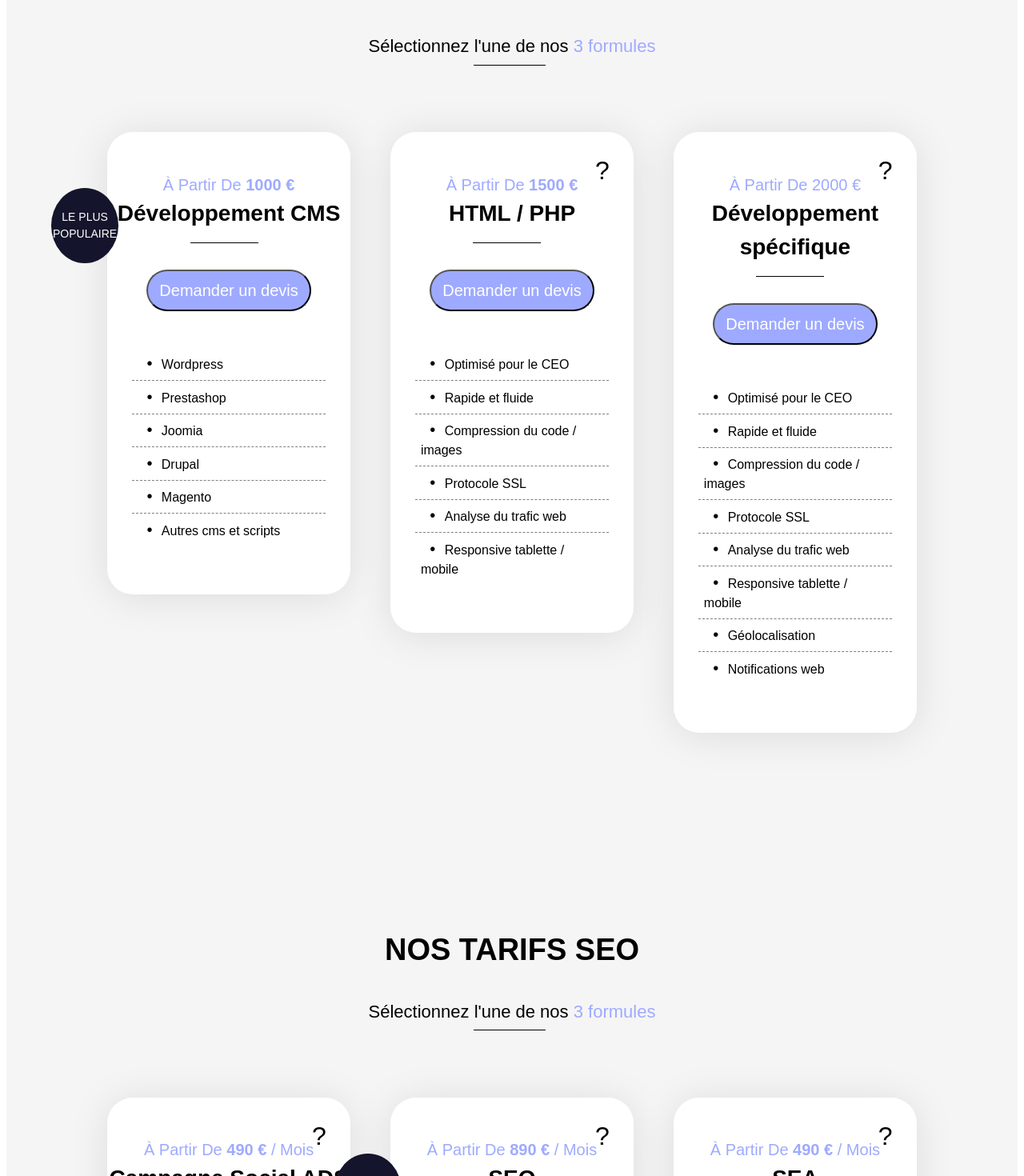
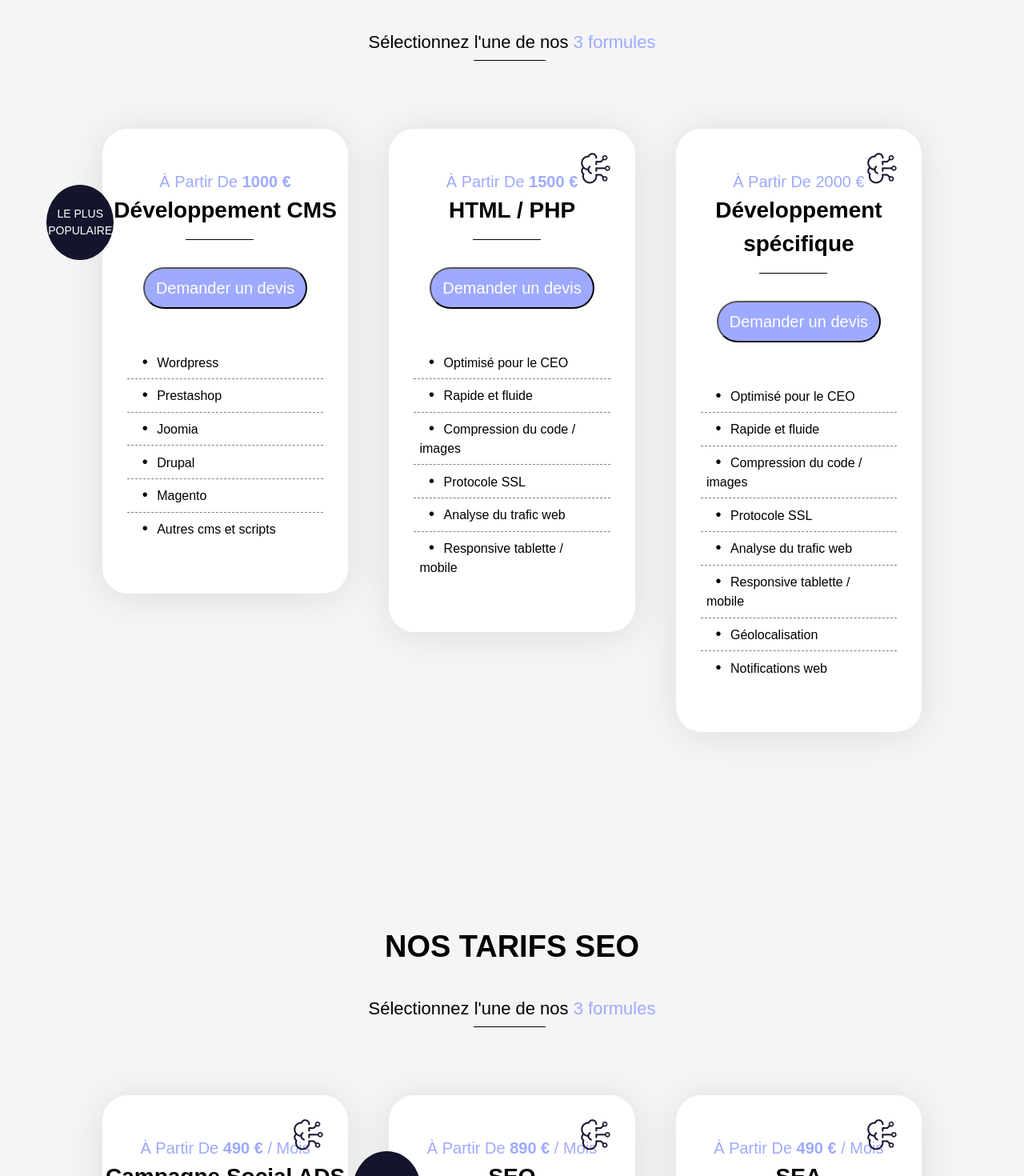
Before and after one commit to Iris-Digital-Sas/Iris-front, a Vue app: page /#/prices in a window 1280 px wide. Shown: the part 1330-2800 px from the top of the page at 80% size. Built offline with nearby package versions, Linux system fonts and the light colour scheme.

Commit message:
Ajout des img à la page Tarifs, page bien avancée

```diff
--- a/src/App.vue
+++ b/src/App.vue
@@ -23,6 +23,9 @@ export default {
 * {
   box-sizing: content-box;
   font-family: 'Poppins', sans-serif;
+}
+body {
+  margin: 0;
 }
 li {
   list-style: none;
--- a/src/components/Header.vue
+++ b/src/components/Header.vue
@@ -27,7 +27,8 @@ export default {
     align-items: center;
     padding: .5% 4.5% 0% 8%;
     position: fixed;
-    width: 86%;
+    width: 87.5%;
+    z-index: 10;
   }
   .header img {
     width: 50%;
--- a/src/views/PricesPage.vue
+++ b/src/views/PricesPage.vue
@@ -3,13 +3,13 @@
         <h1>découvrez les différentes <span class="lavender-text">formules</span> d'iris</h1>
     </section>
     <section class="prices">
-        <div class="prices_info bgc-dark-blue">Retrouvez le symbole <span class="lavender-text ai-icon">?</span>  pour les solutions intégrant de l'IA</div>
+        <div class="prices_info bgc-dark-blue">Retrouvez le symbole <img class="ai-icon-spoiler" src="../assets/AI-original.png" alt="">  pour les solutions intégrant de l'IA</div>
         <h1>NOS TARIFS DE CONCEPTION DE SITE WEB</h1>
         <span>Sélectionnez l'une de nos <span class="lavender-text">3 formules</span></span>
         <div class="formulas">
             <div class="formula">
                 <span class="lavender-text">à partir de <strong>1000 €</strong></span>
-                <div class="most-popular bgc-dark-blue">LE PLUS POPULAIRE</div>
+                <div id="most-popular" class="most-popular bgc-dark-blue">LE PLUS POPULAIRE</div>
                 <h2>Développement CMS</h2>
                 <button class="lavender-box prices_button">Demander un devis</button>
                 <ul>
@@ -22,7 +22,7 @@
                 </ul>
             </div>
             <div class="formula">
-                <div class="ai-icon">?</div>
+                <div class="ai-icon"><img class="ai-icon" src="../assets/AI-symbol.png" alt=""></div>
                 <span class="lavender-text">à partir de <strong>1500 €</strong></span>
                 <h2>HTML / PHP</h2>
                 <button class="lavender-box prices_button">Demander un devis</button>
@@ -36,7 +36,7 @@
                 </ul>
             </div>
             <div class="formula">
-                <div class="ai-icon">?</div>
+                <div class="ai-icon"><img class="ai-icon" src="../assets/AI-symbol.png" alt=""></div>
                 <span class="lavender-text">à partir de 2000 €</span>
                 <h2>Développement spécifique</h2>
                 <button class="lavender-box prices_button">Demander un devis</button>
@@ -58,7 +58,7 @@
         <span>Sélectionnez l'une de nos <span class="lavender-text">3 formules</span></span>
         <div class="formulas">
             <div class="formula">
-                <div class="ai-icon">?</div>
+                <div class="ai-icon"><img class="ai-icon" src="../assets/AI-symbol.png" alt=""></div>
                 <span class="lavender-text">à partir de <strong>490 €</strong> / mois</span>
                 <h2>Campagne Social ADS</h2>
                 <button class="lavender-box prices_button">Demander un devis</button>
@@ -70,7 +70,7 @@
                 </ul>
             </div>
             <div class="formula">
-                <div class="ai-icon">?</div>
+                <div class="ai-icon"><img class="ai-icon" src="../assets/AI-symbol.png" alt=""></div>
                 <span class="lavender-text">à partir de <strong>890 €</strong> / mois</span>
                 <div class="most-popular bgc-dark-blue">LE PLUS POPULAIRE</div>
                 <h2>SEO</h2>
@@ -88,7 +88,7 @@
                 </ul>
             </div>
             <div class="formula">
-                <div class="ai-icon">?</div>
+                <div class="ai-icon"><img class="ai-icon" src="../assets/AI-symbol.png" alt=""></div>
                 <span class="lavender-text">à partir de <strong>490 €</strong> / mois</span>
                 <h2>SEA</h2>
                 <button class="lavender-box prices_button">Demander un devis</button>
@@ -111,7 +111,7 @@
         <span>Sélectionnez l'une de nos <span class="lavender-text">3 formules</span></span>
         <div class="formulas">
             <div class="formula">
-                <div class="ai-icon">?</div>
+                <div class="ai-icon"><img class="ai-icon" src="../assets/AI-symbol.png" alt=""></div>
                 <span class="lavender-text">à partir de <strong>199 €</strong> / mois</span>
                 <h2>Pack présence</h2>
                 <button class="lavender-box prices_button">Demander un devis</button>
@@ -121,7 +121,7 @@
                 </ul>
             </div>
             <div class="formula">
-                <div class="ai-icon">?</div>
+                <div class="ai-icon"><img class="ai-icon" src="../assets/AI-symbol.png" alt=""></div>
                 <span class="lavender-text">à partir de <strong>499 €</strong> / mois</span>
                 <div class="most-popular bgc-dark-blue">LE PLUS POPULAIRE</div>
                 <h2>Pack performance</h2>
@@ -139,7 +139,7 @@
                 <a href="" class="formula-look lavender-text">voir plus</a>
             </div>
             <div class="formula">
-                <div class="ai-icon">?</div>
+                <div class="ai-icon"><img class="ai-icon" src="../assets/AI-symbol.png" alt=""></div>
                 <span class="lavender-text">à partir de <strong>1499 €</strong> / mois</span>
                 <h2>Pack puissance</h2>
                 <button class="lavender-box prices_button">Demander un devis</button>
@@ -159,7 +159,7 @@
     </section>
     <section class="prices">
         <h1>NOS TARIFS LEADS</h1>
-        <p>La génération de leads est prestation particulière car elle <br>est fortement dépendante de la demande du client, et varie trop fortement <br>pour établir un <strong>tarif généralisé</strong>.</p>
+        <p>La génération de leads est prestation particulière car elle est <br>fortement dépendante de la demande du client, et varie trop fortement <br>pour établir un <strong>tarif généralisé</strong>.</p>
         <p>Dans ce contexte, nous vous encourageons à nous <strong>contacter</strong> via le <br>bouton de contact ci-dessous afin de trouver la formule qui vous<br> conviendra, selon les clients que vous visez, et le budget qui est le vôtre.</p>
         <button class="lavender-box prices_button">Demander un devis</button>
     </section>
@@ -188,6 +188,10 @@
     font-weight: 400;
     font-size: 20px;
     line-height: 30px;
+}
+.ai-icon-spoiler {
+   width: 10%;
+   margin: -5% 0;
 }
 .prices h1 {
     margin-top: 13%;
@@ -230,6 +234,7 @@
     font-weight: 400;
     font-size: 20px;
     line-height: 30px;
+    margin-top: 5%;
 }
 .formula h2 {
     font-weight: 600;
@@ -302,9 +307,8 @@
 }
 .formula .ai-icon {
     position: absolute;
-    right: 30px;
-    top: 30px;
-    font-size: 200%;
+    right: 10px;
+    top: 10px;
 }
 .formula .most-popular {
     position: absolute;
@@ -312,11 +316,14 @@
     font-size: 14px;
     line-height: 21px;
     text-align: center;
-    left: -70px;
+    left: -45px;
     top: 70px;
     border-radius: 50%;
     width: 27%;
     padding: 8.5% .25%;
 }
+#most-popular {
+    left: -70px;
+}
 
 </style>
```
Also changed, not shown: src/assets/AI-original.png (added), src/assets/AI-symbol.png (added), src/components/Footer.vue (line endings or trailing spaces), src/views/HomePage.vue (line endings or trailing spaces).
